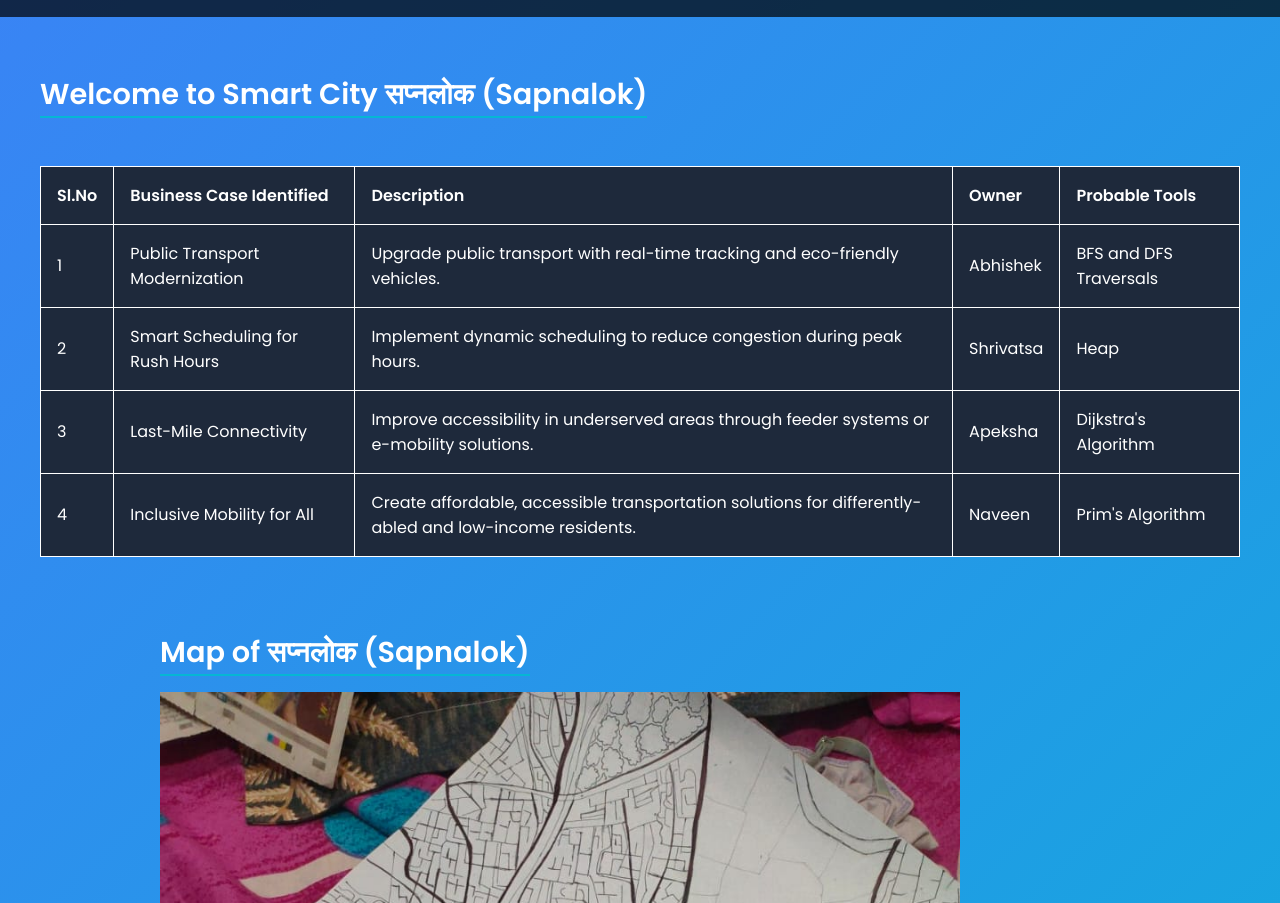
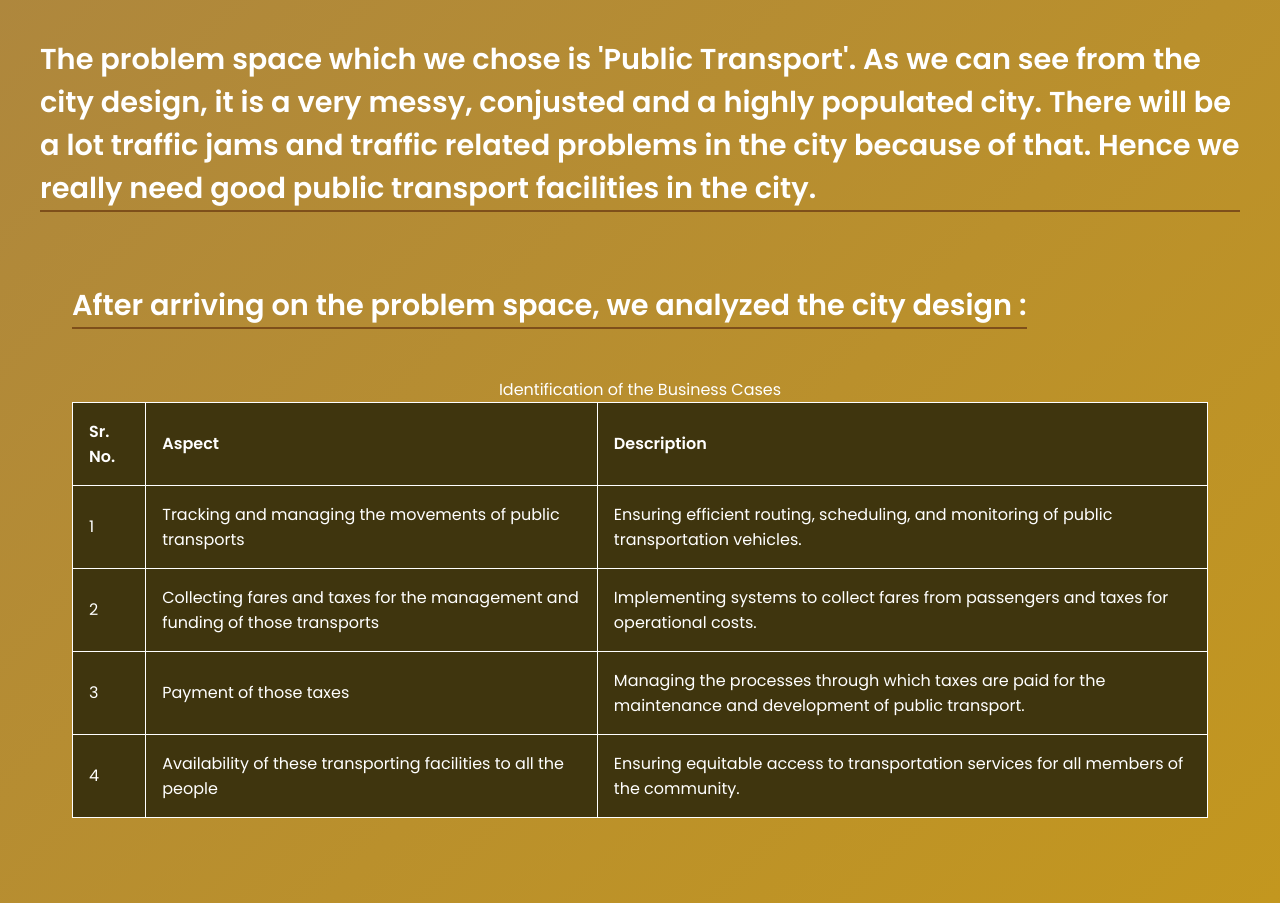
Before and after one commit to abhis-dot/AbhishekN.github.io, a plain HTML site: page Project distribution.html in a window 1280 px wide. Shown: the part 142-1045 px from the top of the page. Drawn offline with nearby package versions, Linux system fonts and the light colour scheme.

Commit message:
Update Project distribution.html

```diff
--- a/Project distribution.html
+++ b/Project distribution.html
@@ -3,20 +3,20 @@
 <head>
     <meta charset="UTF-8">
     <meta name="viewport" content="width=device-width, initial-scale=1.0">
-    <title>Project Overview - सप्नलोक (Sapnalok)</title>
+    <title>Project Overview - Kaveri Vana (Smart City)</title>
     <link href="https://fonts.googleapis.com/css2?family=Poppins:wght@300;400;600&display=swap" rel="stylesheet">
     <script src="https://cdn.jsdelivr.net/npm/chart.js"></script>
     <style>
         body {
             font-family: 'Poppins', sans-serif;
             margin: 0;
-            background: linear-gradient(135deg, #3b82f6, #06b6d4);
+            background: linear-gradient(135deg, #ad863f, #d4a406);
             color: #ffffff;
         }
         header {
             text-align: center;
             padding: 2rem;
-            background-color: rgba(0, 0, 0, 0.7);
+            background-color: rgba(112, 57, 13, 0.923);
         }
         header h1 {
             font-size: 2.5rem;
@@ -24,7 +24,7 @@
         }
         header h1 span {
             display: block;
-            font-size: 1.5rem;
+            font-size: 2.5rem;
             color: #facc15;
         }
         section {
@@ -35,7 +35,7 @@
         section h2, h3 {
             font-size: 1.8rem;
             margin-bottom: 1rem;
-            border-bottom: 2px solid #06b6d4;
+            border-bottom: 2px solid #7e4f1a;
             display: inline-block;
         }
         section p {
@@ -46,7 +46,7 @@
             width: 100%;
             border-collapse: collapse;
             margin: 2rem 0;
-            background-color: #1e293b;
+            background-color: #3f350e;
             color: #ffffff;
             text-align: left;
         }
@@ -75,13 +75,55 @@
 </head>
 <body>
     <header>
-        <h1>Project Overview</h1>
-        <h1><span>सप्नलोक (Sapnalok)</span></h1>
+        <h1>Course Project Introduction</h1>
     </header>
     <section>
-        <h2>Welcome to Smart City सप्नलोक (Sapnalok)</h2>
+        <h2>The problem space which we chose is 'Public Transport'. As we can see from the city design, it is a very messy, conjusted and a highly populated city. There will be a lot traffic jams and traffic related problems in the city because of that. Hence we really need good public transport facilities in the city.</h2>
+    <section>
+        <h2>After arriving on the problem space, we analyzed the city design :</h2>
+        <table>
+        <caption>Identification of the Business Cases</caption>
+        <thead>
+            <tr>
+                <th>Sr. No.</th>
+                <th>Aspect</th>
+                <th>Description</th>
+            </tr>
+        </thead>
+        <tbody>
+            <tr>
+                <td>1</td>
+                <td>Tracking and managing the movements of public transports</td>
+                <td>Ensuring efficient routing, scheduling, and monitoring of public transportation vehicles.</td>
+            </tr>
+            <tr>
+                <td>2</td>
+                <td>Collecting fares and taxes for the management and funding of those transports</td>
+                <td>Implementing systems to collect fares from passengers and taxes for operational costs.</td>
+            </tr>
+            <tr>
+                <td>3</td>
+                <td>Payment of those taxes</td>
+                <td>Managing the processes through which taxes are paid for the maintenance and development of public transport.</td>
+            </tr>
+            <tr>
+                <td>4</td>
+                <td>Availability of these transporting facilities to all the people</td>
+                <td>Ensuring equitable access to transportation services for all members of the community.</td>
+            </tr>
+        </tbody>
+    </table>
+    <section>
+        <h2>These four were the most important points which needed to be worked on. Keeping these in mind we identified the business cases. And this is how the business cases were identified.</h2>
+    <header>
+        <h1>Project Overview</h1>
+        <h1><span>Calicut</span></h1>
+    </header>
+    <section>
+        <h2>Welcome to Smart City Calicut</h2>
+    <section>
+        <h2>Problem Statement - There is a need for comprehensive solutions to transform public transport systems, reduce rush-hour congestion, and improve accessibility in underserved areas. These solutions should prioritize sustainable and inclusive mobility to ensure equal opportunities for all residents while fostering smarter, more connected, and eco-friendly cities.</h2>
 
-        <!-- Updated Table -->
         <table>
             <tr>
                 <th>Sl.No</th>
@@ -92,39 +134,54 @@
             </tr>
             <tr>
                 <td>1</td>
-                <td>Public Transport Modernization</td>
-                <td>Upgrade public transport with real-time tracking and eco-friendly vehicles.</td>
-                <td>Abhishek</td>
-                <td>BFS and DFS Traversals</td>
+                <td>Public Transport Optimization</td>
+                <td>Efficient route planning in large transport networks.</td>
+                <td>*</td>
+                <td>DFS (Depth-First Search)</td>
             </tr>
             <tr>
                 <td>2</td>
-                <td>Smart Scheduling for Rush Hours</td>
-                <td>Implement dynamic scheduling to reduce congestion during peak hours.</td>
-                <td>Shrivatsa</td>
-                <td>Heap</td>
+                <td>Public Transport Optimization</td>
+                <td>Optimal traversal for finding shortest paths in unweighted graphs.</td>
+                <td></td>
+                <td>BFS (Breadth-First Search)</td>
             </tr>
             <tr>
                 <td>3</td>
+                <td>Rush-Hour Scheduling</td>
+                <td>Scheduling and priority management for transport resources during peak hours.</td>
+                <td></td>
+                <td>Heap Sort</td>
+            </tr>
+             <tr>
+                <td>4</td>
                 <td>Last-Mile Connectivity</td>
-                <td>Improve accessibility in underserved areas through feeder systems or e-mobility solutions.</td>
-                <td>Apeksha</td>
+                <td>Optimal pathfinding in weighted graphs to connect underserved areas efficiently.</td>
+                <td>Naveen Rajdev</td>
                 <td>Dijkstra's Algorithm</td>
             </tr>
             <tr>
-                <td>4</td>
-                <td>Inclusive Mobility for All</td>
-                <td>Create affordable, accessible transportation solutions for differently-abled and low-income residents.</td>
-                <td>Naveen</td>
-                <td>Prim's Algorithm</td>
+                <td>5</td>
+                <td>Inclusive Mobility</td>
+                <td>Building minimum spanning trees for inclusive and cost-effective infrastructure expansion.</td>
+                <td>Naveen Rajdev</td>
+                <td>Prim’s Algorithm</td>
+            </tr>
+             <tr>
+                <td>6</td>
+                <td>Sustainable Infrastructure Management</td>
+                <td>Storing and analyzing infrastructure data for consistent management and maintenance.</td>
+                <td>*</td>
+                <td>Arrays</td>
+            </tr>
+            <tr>
+                <td>7</td>
+                <td>Traffic Congestion Management</td>
+                <td>Modeling traffic flows and managing congestion by simulating first-in, first-out traffic movements.</td>
+                <td>*</td>
+                <td>Queues</td>
             </tr>
         </table>
-
-        <!-- Map Image -->
-        <div class="container">
-            <h2 style="text-align: center;">Map of सप्नलोक (Sapnalok)</h2>
-            <img src="CITY PLAN.jpg" alt="Map of सप्नलोक (Sapnalok)" style="width: 100%; max-width: 800px;">
-        </div>
 
     </section>
 </body>
```
